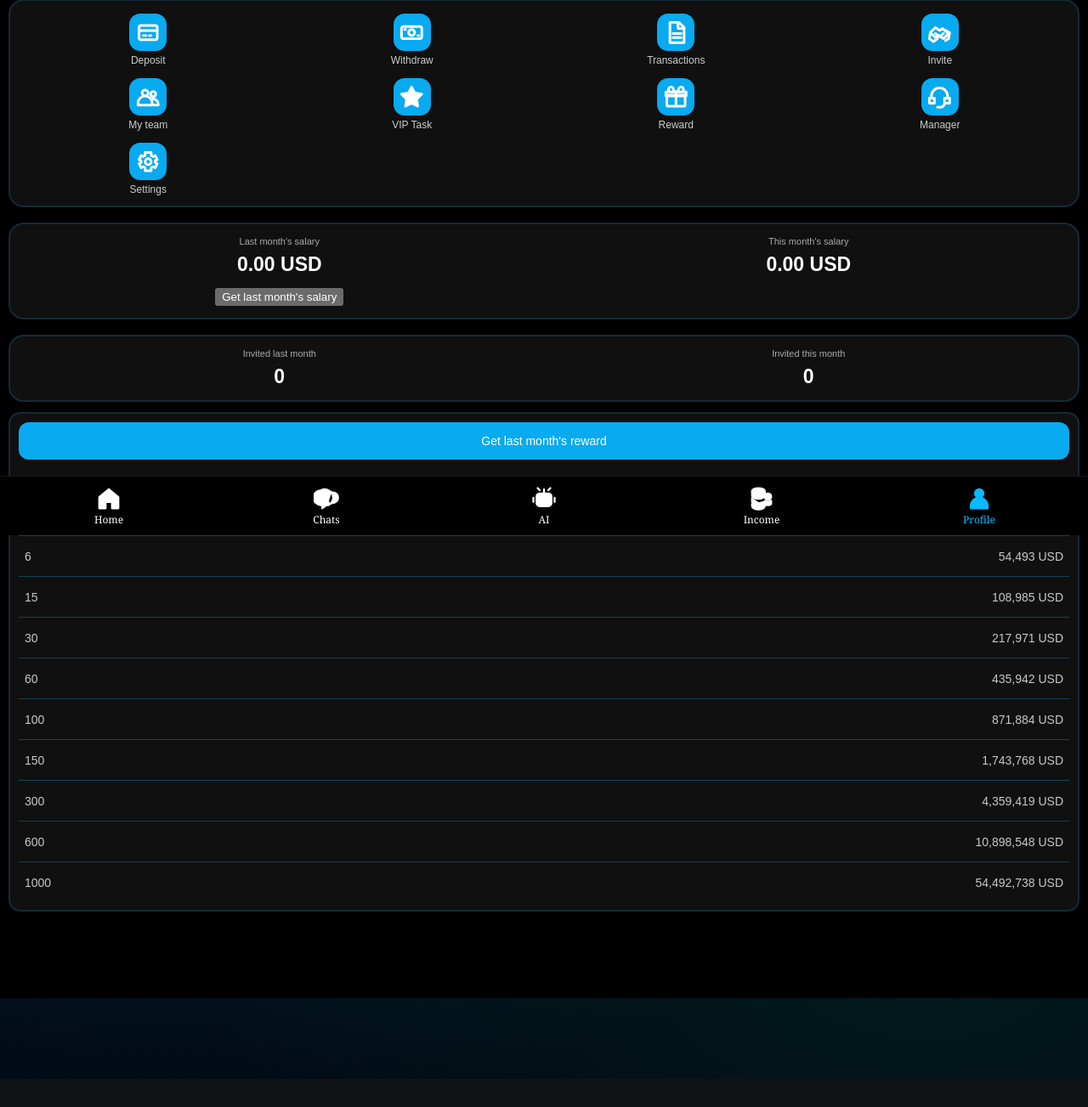
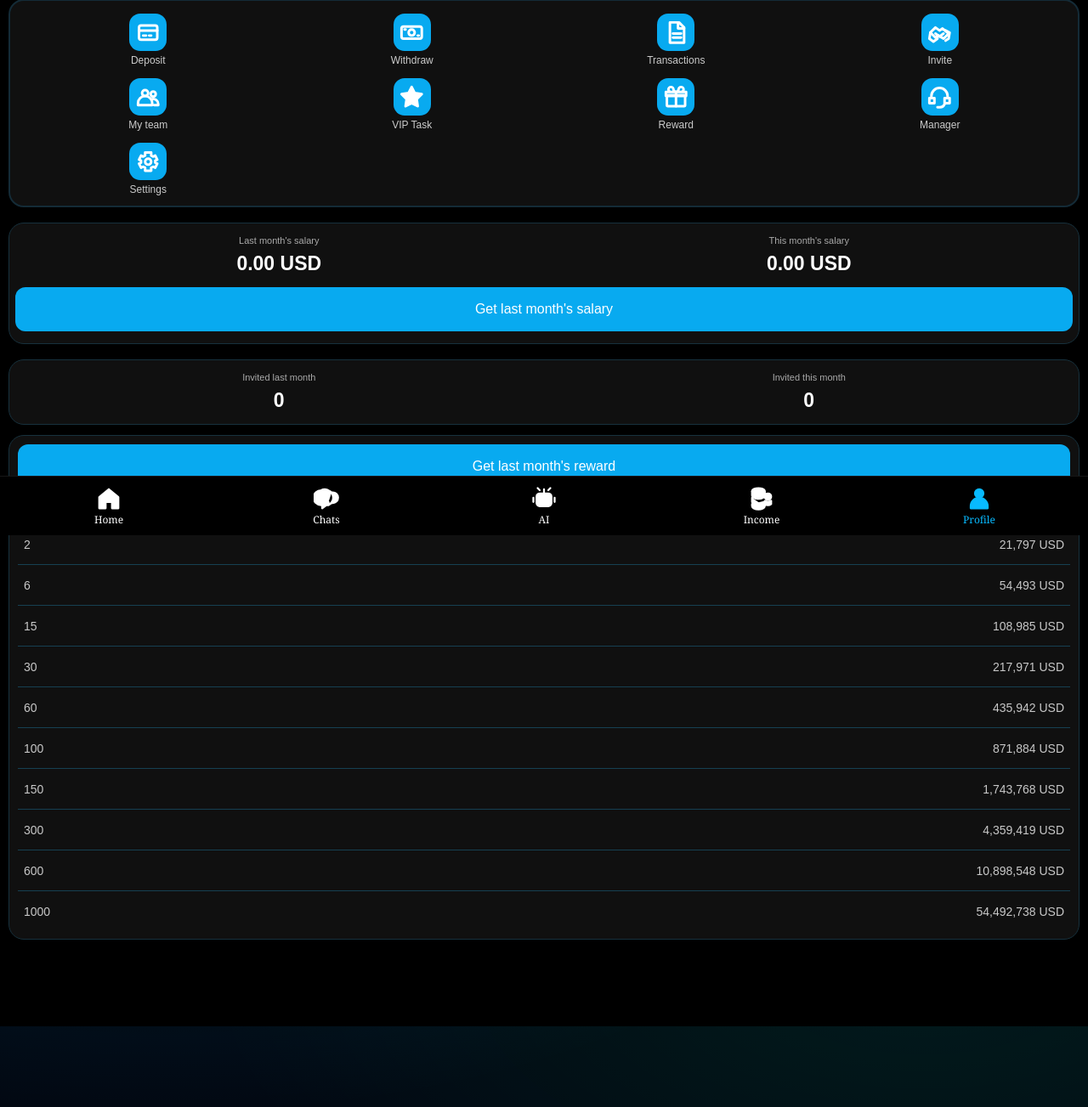
Before and after one commit to forextry298-del/space-x-platform, a Flask app: page /profile in a window 1280 px wide. Shown: the part 170-1473 px from the top of the page at 85% size. Before the commit the page ends 1440 px from the top, so only its background shows below. Run offline with Flask 3, Linux system fonts and the light colour scheme; the visitor is signed in with stand-in values (Sample User, id 1); data comes from the database, SQL or seed files in the repository; data that the repository does not hold is empty.

Commit message:
Improve profile salary and reward styling

```diff
--- a/static/css/style.css
+++ b/static/css/style.css
@@ -1176,3 +1176,42 @@ nav.sx-bottom-nav > a small {
 nav.sx-bottom-nav > a.active {
   color: #08baff !important;
 }
+
+/* Profile: reference-matched salary and reward styling */
+.sx-profile-page .sx-salary form {
+  grid-column: 1 / -1 !important;
+  width: 100% !important;
+  margin: 0 !important;
+}
+.sx-profile-page .sx-salary form button {
+  display: block !important;
+  width: 100% !important;
+  min-height: 52px !important;
+  padding: 12px 10px !important;
+  border: 0 !important;
+  border-radius: 12px !important;
+  background: #08aaf0 !important;
+  color: #fff !important;
+  font-size: 16px !important;
+  font-weight: 500 !important;
+}
+.sx-profile-page .sx-salary {
+  background: #101010 !important;
+  border: 1px solid #17313d !important;
+  border-radius: 18px !important;
+}
+.sx-profile-page .sx-reward-continuation {
+  background: #101010 !important;
+  border: 1px solid #17313d !important;
+  border-radius: 18px !important;
+}
+.sx-profile-page .sx-reward-button {
+  background: #08aaf0 !important;
+  color: #fff !important;
+  width: 100% !important;
+  min-height: 52px !important;
+  font-size: 16px !important;
+}
+.sx-profile-page .sx-reward-row {
+  border-bottom-color: #164052 !important;
+}
```
